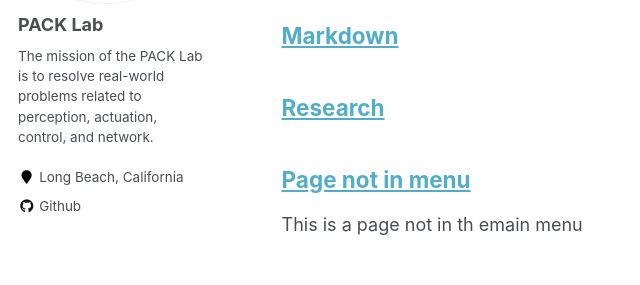
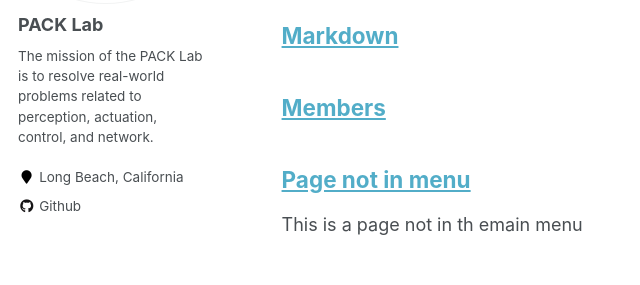
Before and after one commit to pack-lab/pack-lab.github.io, a Jekyll site: the page built from _pages/archive-layout-with-content.md, in a window 1280 px wide and 900 px high, scrolled down 5030 px. Shown: the part 166-451 px from the top of the window, without its empty margins (0-640 px from the left). Built offline with Jekyll 4.4.1, drawn with Linux system fonts in a browser that asks for light colours.

Commit message:
Update members.md

```diff
--- a/_pages/members.md
+++ b/_pages/members.md
@@ -1,6 +1,6 @@
 ---
 layout: archive
-title: "Research"
-permalink: /research/
+title: "Members"
+permalink: /members/
 author_profile: true
 ---
```
